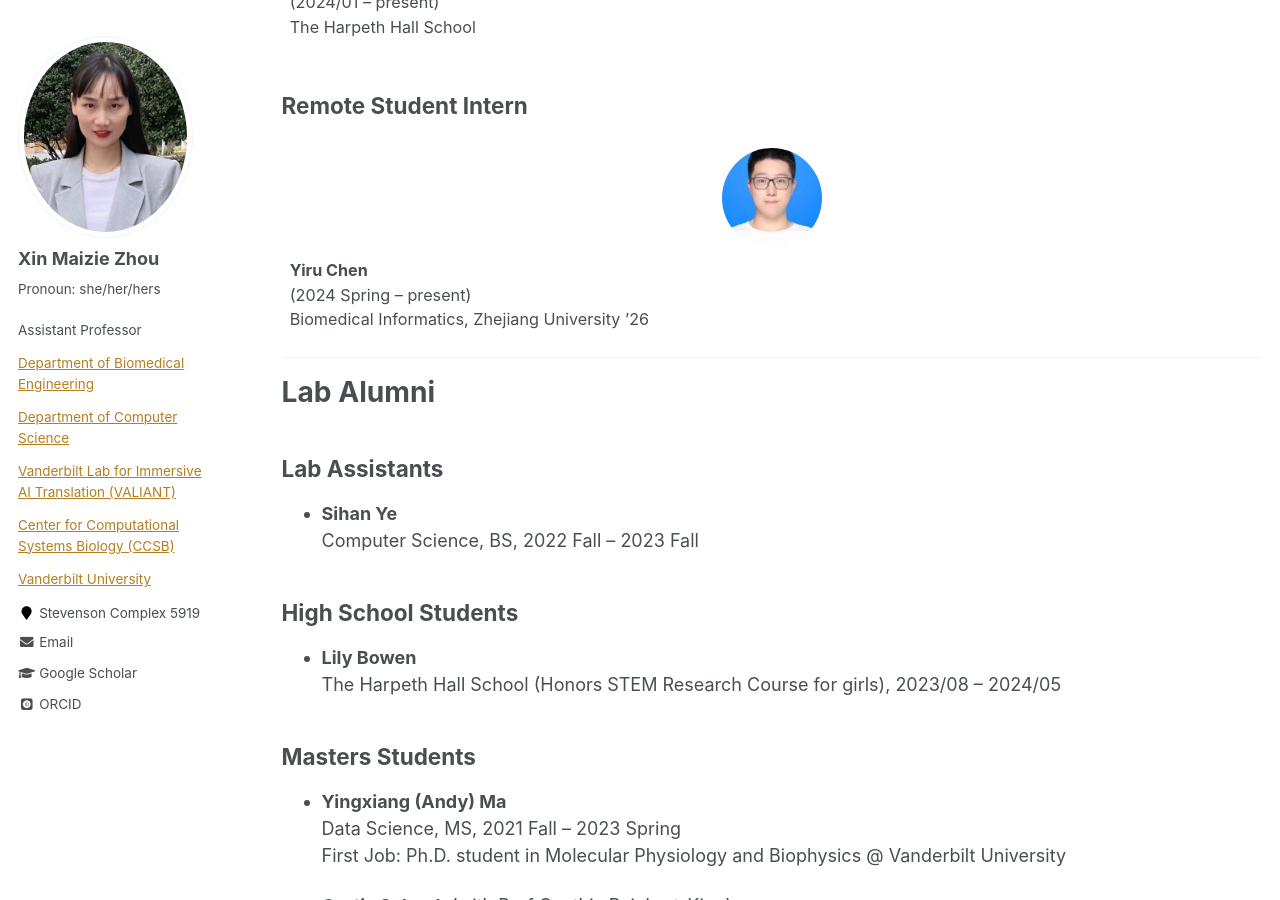
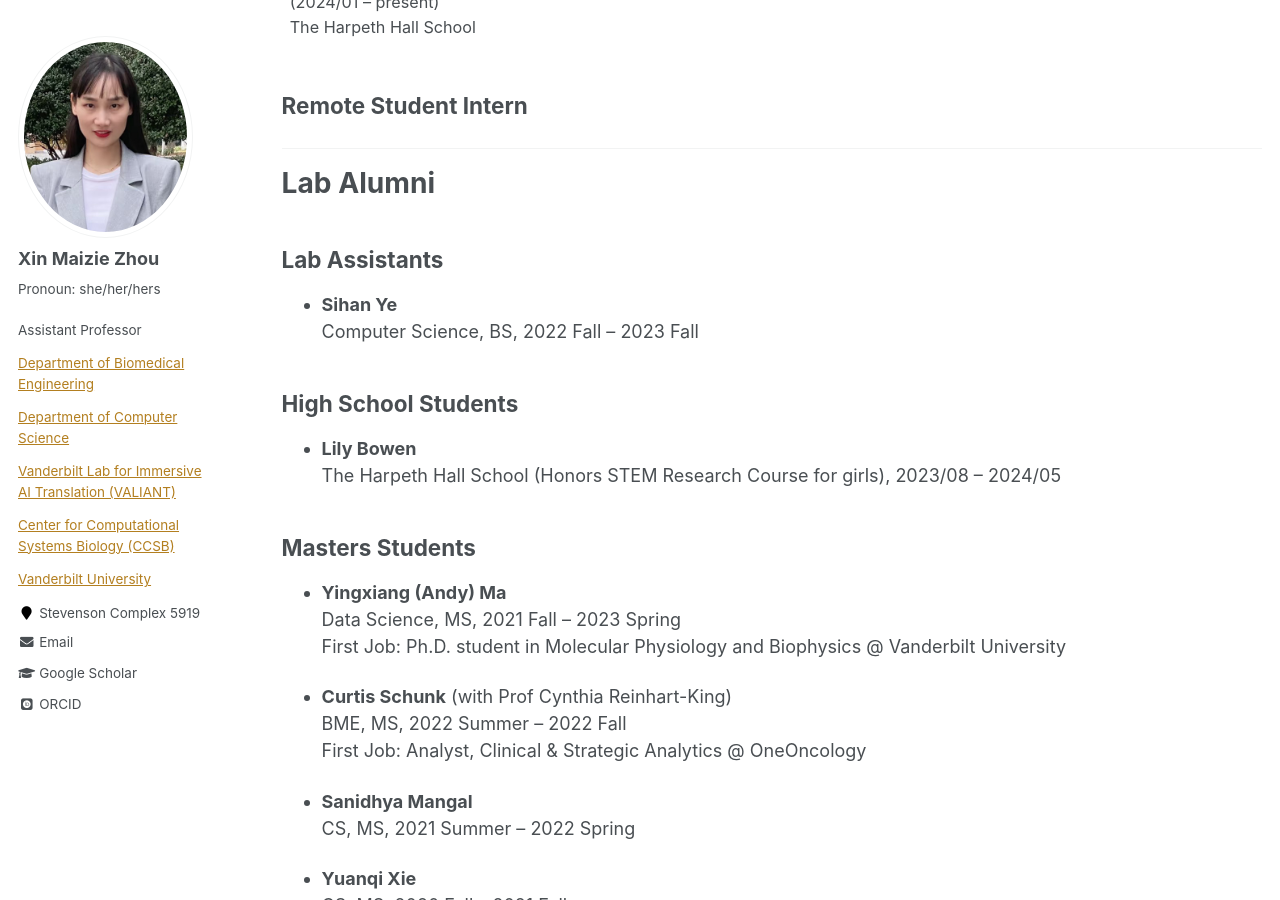
Before and after one commit to maiziezhoulab/Maiziezhoulab.github.io, a Jekyll site: the page built from _pages/LabMembers.md, in a window 1280 px wide and 900 px high, scrolled down 2543 px. Built offline with Jekyll 4.4.1, drawn with Linux system fonts in a browser that asks for light colours; some web fonts are replaced.

Commit message:
Update LabMembers.md

```diff
--- a/_pages/LabMembers.md
+++ b/_pages/LabMembers.md
@@ -222,13 +222,13 @@ author_profile: true
 ## Remote Student Intern
 <table style="border-collapse: collapse; table-layout: fixed; vertical-align: top;">
  <tr>
-    <td>
+    <!-- <td>
         <div style="text-align: center">
             <img src="/images/students/YiruChen.jpg" class="student-profile-pic">
         </div>
         <b>Yiru Chen</b> <br>(2024 Spring – present) <br>
         Biomedical Informatics, Zhejiang University  ’26
-    </td>
+     </td> -->
     <!-- <td>
         <div style="text-align: center">
             <img src="/images/students/IMG_2146.jpg" class="student-profile-pic">
```
